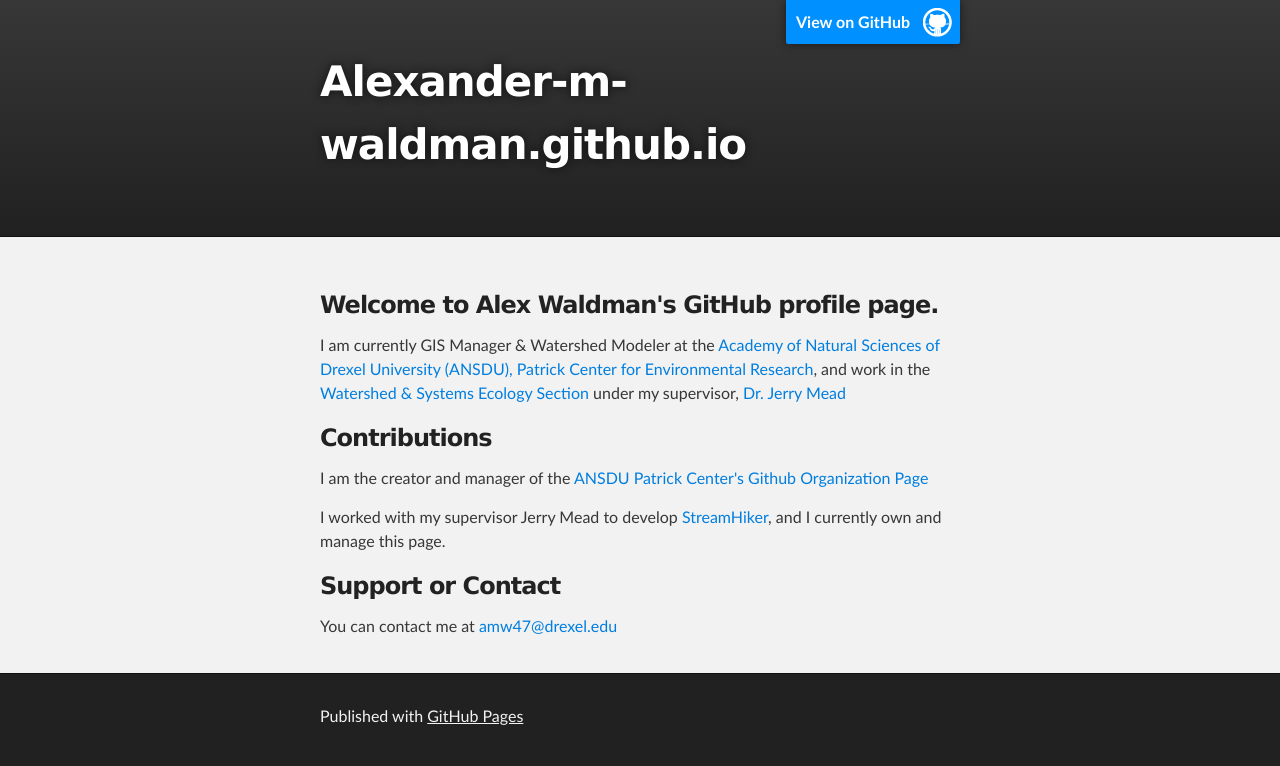
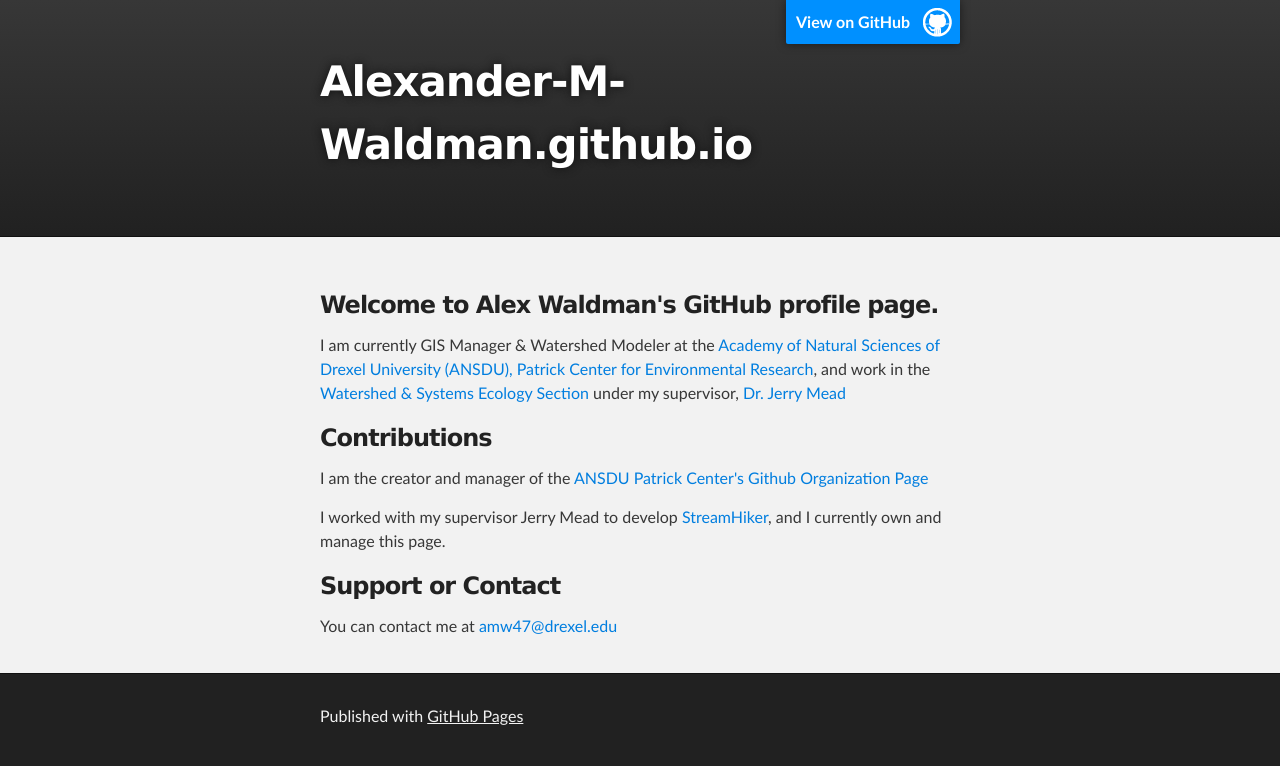
Before and after one commit to Alexander-M-Waldman/Alexander-M-Waldman.github.io, a plain HTML site: page index.html in a window 1280 px wide. Drawn offline with Linux system fonts and the light colour scheme.

Commit message:
Update index.html

```diff
--- a/index.html
+++ b/index.html
@@ -4,11 +4,11 @@
   <head>
     <meta charset='utf-8'>
     <meta http-equiv="X-UA-Compatible" content="chrome=1">
-    <meta name="description" content="Alexander-m-waldman.github.io : ">
+    <meta name="description" content="Alexander-M-Waldman.github.io : ">
 
     <link rel="stylesheet" type="text/css" media="screen" href="stylesheets/stylesheet.css">
 
-    <title>Alexander-m-waldman.github.io</title>
+    <title>Alexander-M-Waldman.github.io</title>
   </head>
 
   <body>
@@ -18,7 +18,7 @@
         <header class="inner">
           <a id="forkme_banner" href="https://github.com/Alexander-M-Waldman">View on GitHub</a>
 
-          <h1 id="project_title">Alexander-m-waldman.github.io</h1>
+          <h1 id="project_title">Alexander-M-Waldman.github.io</h1>
           <h2 id="project_tagline"></h2>
 
         </header>
```
